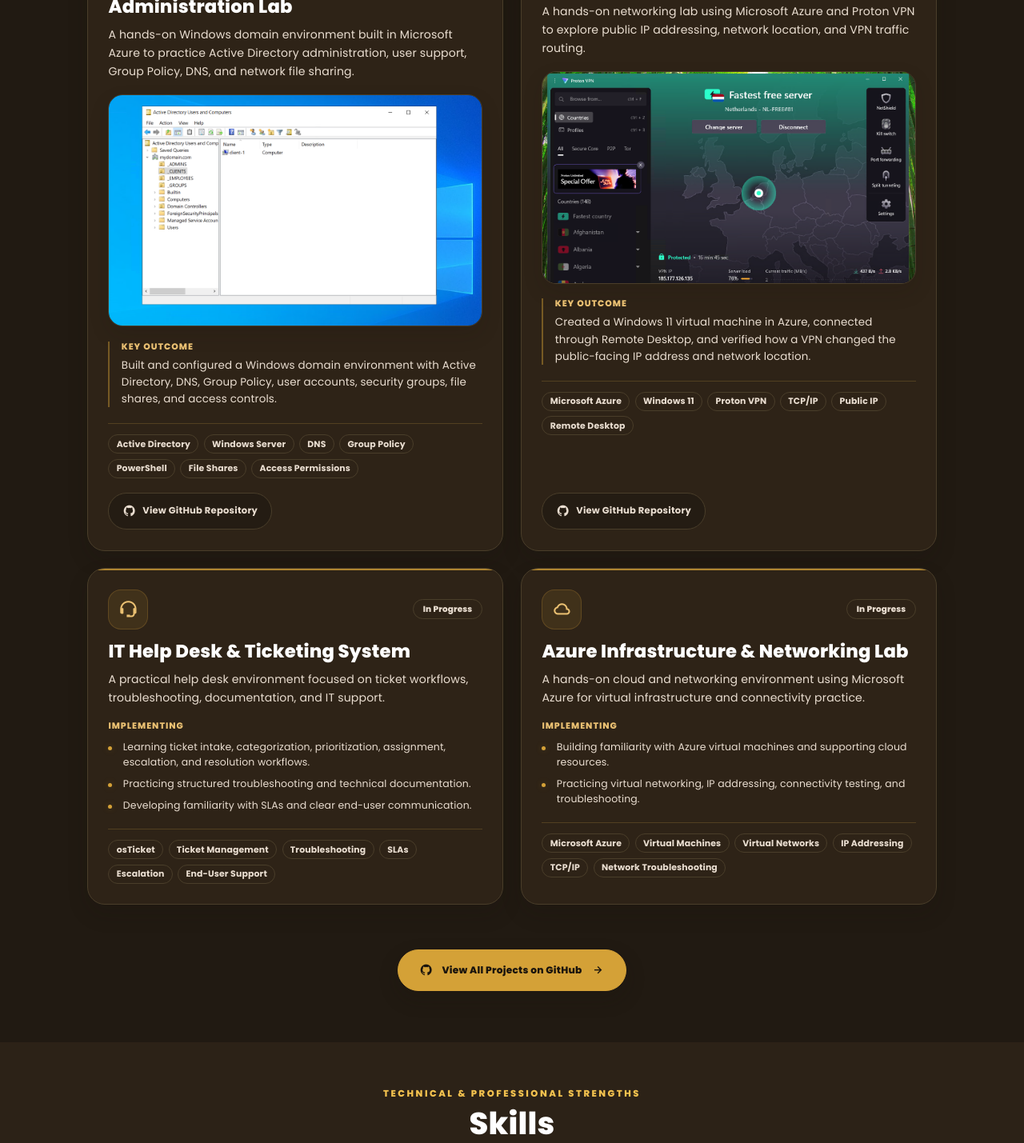
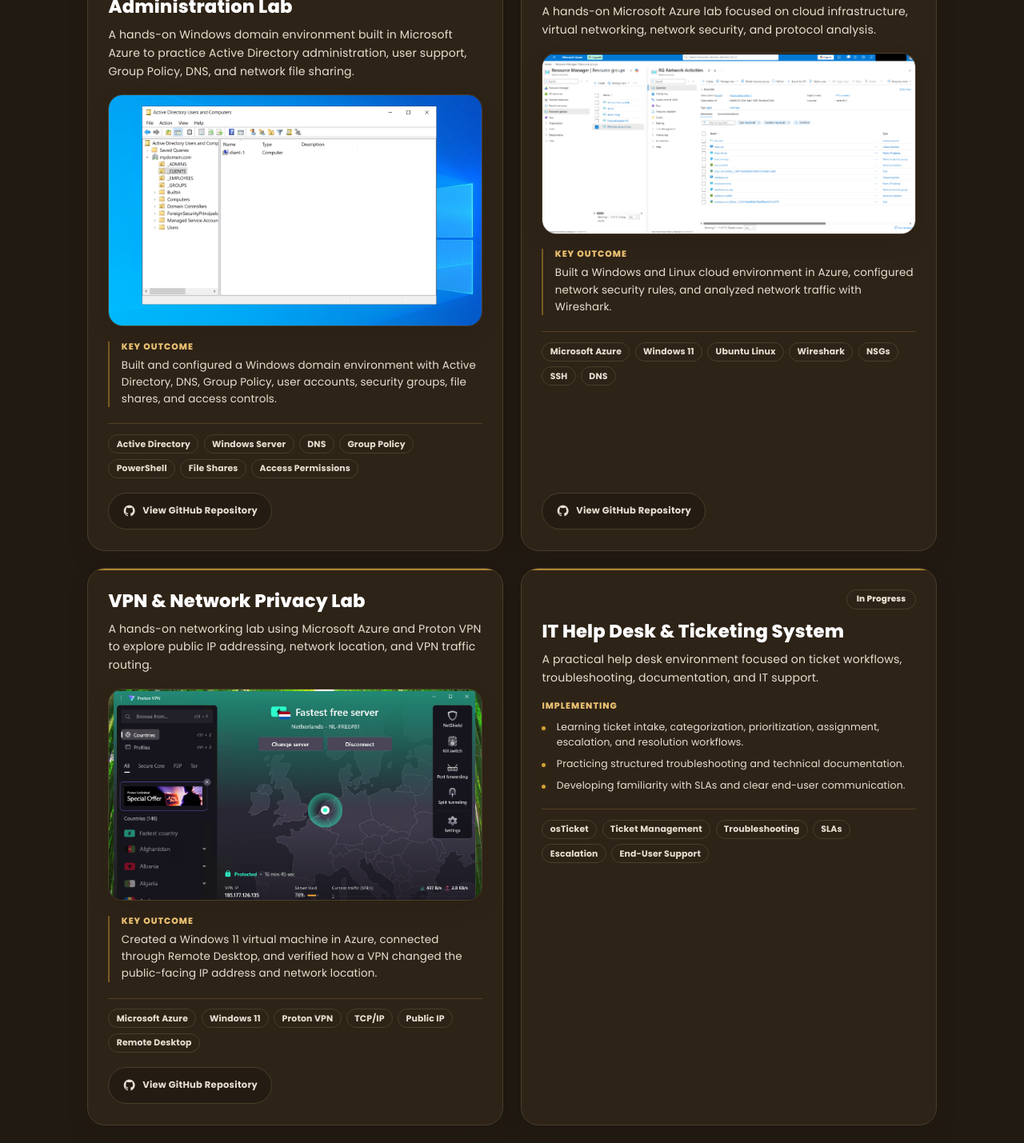
Before and after one commit to dj-berg/personal-portfolio-website, a plain HTML site: page index.html in a window 1280 px wide. Shown: the part 5455-6884 px from the top of the page at 80% size. Drawn offline with nearby package versions, Linux system fonts and the light colour scheme.

Commit message:
Add Azure infrastructure and networking project

```diff
--- a/index.html
+++ b/index.html
@@ -831,6 +831,45 @@
                     </div>
                 </article>
 
+                <!-- Completed Azure networking and virtual infrastructure lab -->
+                <article class="project-card project-summary-card">
+                    <h3>Azure Infrastructure &amp; Networking Lab</h3>
+                    <p class="project-summary">
+                        A hands-on Microsoft Azure lab focused on cloud infrastructure, virtual networking, network security, and protocol analysis.
+                    </p>
+
+                    <img src="assets/images/projects/azure/azure-network-environment.png"
+                         alt="Azure network environment"
+                         class="project-summary-image"
+                         loading="lazy" decoding="async">
+
+                    <div class="project-key-outcome">
+                        <span>Key Outcome</span>
+                        <p>Built a Windows and Linux cloud environment in Azure, configured network security rules, and analyzed network traffic with Wireshark.</p>
+                    </div>
+
+                    <div class="project-divider" aria-hidden="true"></div>
+
+                    <ul class="project-tools" aria-label="Azure infrastructure and networking lab technologies">
+                        <li>Microsoft Azure</li>
+                        <li>Windows 11</li>
+                        <li>Ubuntu Linux</li>
+                        <li>Wireshark</li>
+                        <li>NSGs</li>
+                        <li>SSH</li>
+                        <li>DNS</li>
+                    </ul>
+
+                    <div class="project-actions">
+                        <a href="https://github.com/dj-berg/azure-infrastructure-and-networking-lab"
+                           target="_blank" rel="noopener noreferrer"
+                           class="btn project-repo-btn">
+                            <i class='bx bxl-github' aria-hidden="true"></i>
+                            View GitHub Repository
+                        </a>
+                    </div>
+                </article>
+
                 <!-- Completed VPN and network privacy lab -->
                 <article class="project-card project-summary-card">
                     <h3>VPN &amp; Network Privacy Lab</h3>
@@ -871,8 +910,7 @@
 
                 <!-- IT help desk and ticketing environment -->
                 <article class="project-card">
-                    <div class="project-card-header">
-                        <i class='bx bx-support' aria-hidden="true"></i>
+                    <div class="project-card-header" style="justify-content: flex-end;">
                         <span class="project-status status-early">In Progress</span>
                     </div>
 
@@ -899,38 +937,6 @@
                         <li>SLAs</li>
                         <li>Escalation</li>
                         <li>End-User Support</li>
-                    </ul>
-                </article>
-
-                <!-- Azure networking and virtual infrastructure lab -->
-                <article class="project-card">
-                    <div class="project-card-header">
-                        <i class='bx bx-cloud' aria-hidden="true"></i>
-                        <span class="project-status status-early">In Progress</span>
-                    </div>
-
-                    <h3>Azure Infrastructure &amp; Networking Lab</h3>
-                    <p>
-                        A hands-on cloud and networking environment using Microsoft Azure for virtual infrastructure and connectivity practice.
-                    </p>
-
-                    <div class="project-implementation">
-                        <h4>Implementing</h4>
-                    <ul class="project-highlights">
-                        <li>Building familiarity with Azure virtual machines and supporting cloud resources.</li>
-                        <li>Practicing virtual networking, IP addressing, connectivity testing, and troubleshooting.</li>
-                    </ul>
-                    </div>
-
-                    <div class="project-divider" aria-hidden="true"></div>
-
-                    <ul class="project-tools" aria-label="Azure lab technologies">
-                        <li>Microsoft Azure</li>
-                        <li>Virtual Machines</li>
-                        <li>Virtual Networks</li>
-                        <li>IP Addressing</li>
-                        <li>TCP/IP</li>
-                        <li>Network Troubleshooting</li>
                     </ul>
                 </article>
 
```
Also changed, not shown: assets/images/projects/azure/azure-network-environment.png (added).
